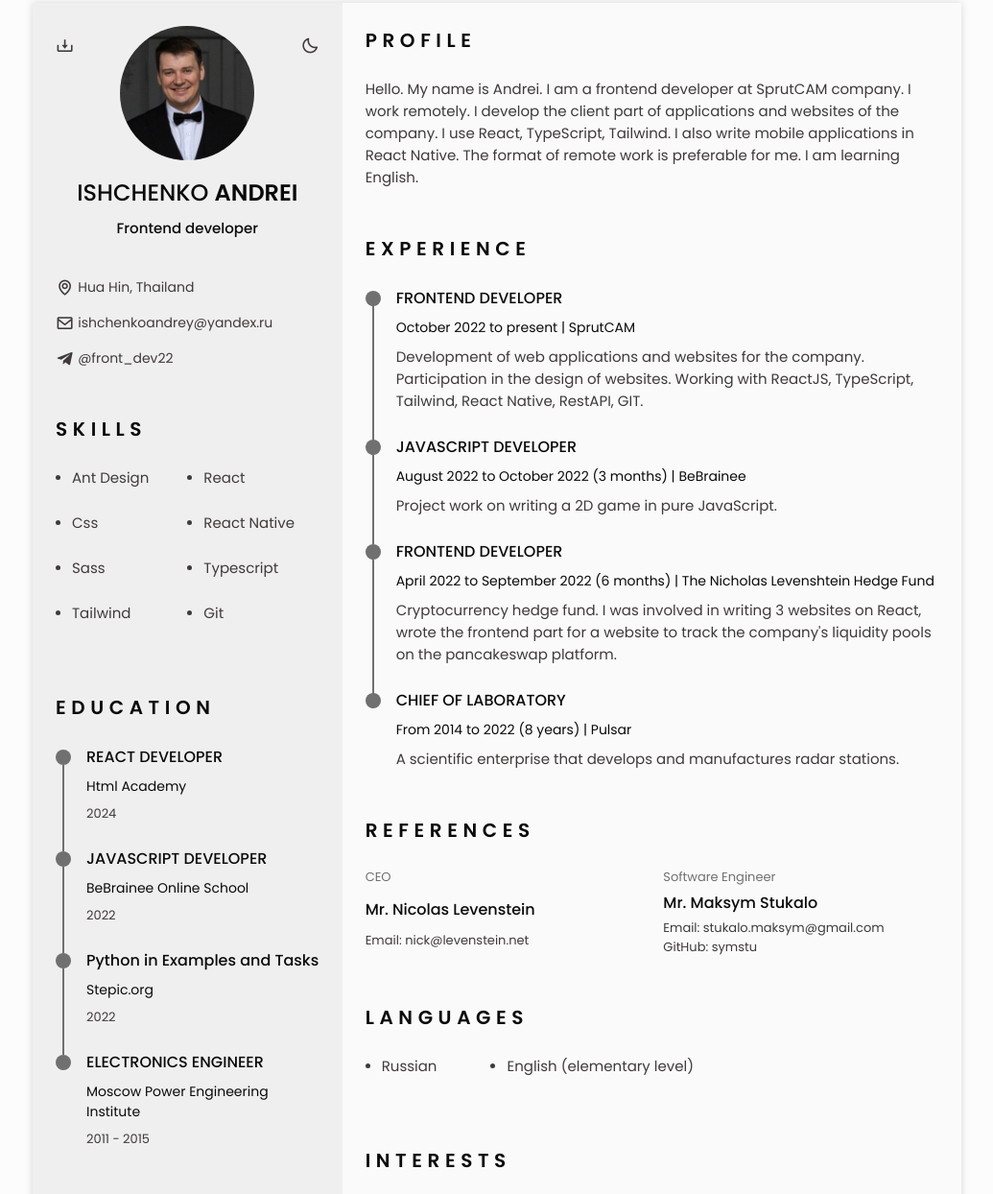
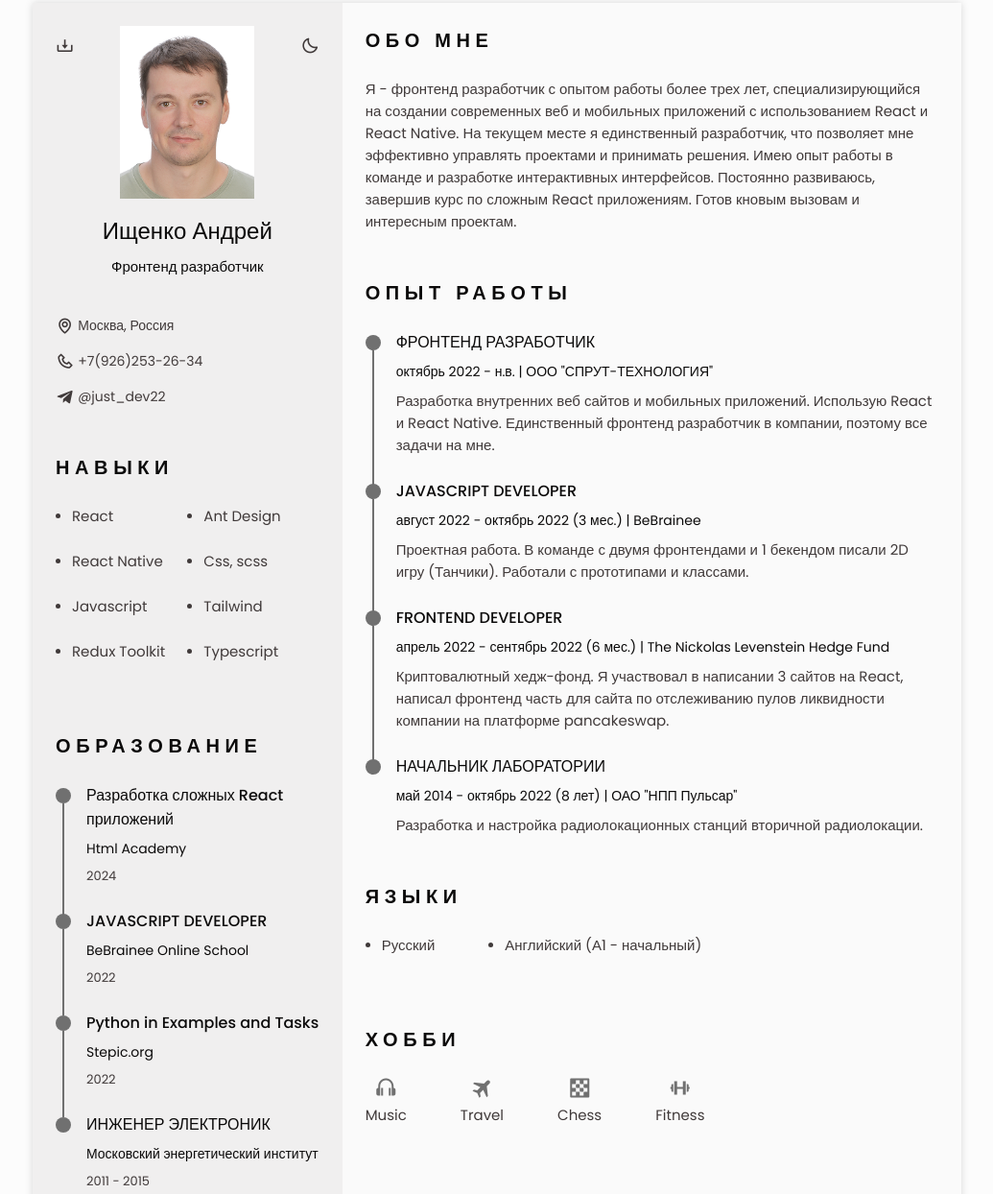
Before and after one commit to AndreyDev22/cv, a plain HTML site: page index.html in a window 1280 px wide. Shown: the part 45-1289 px from the top of the page at 96% size, without its empty margins (122-1157 px from the left). Drawn offline with nearby package versions, Linux system fonts and the light colour scheme.

Commit message:
update info

```diff
--- a/assets/css/style.css
+++ b/assets/css/style.css
@@ -3,12 +3,12 @@
 :root {
   --header-height: 3rem;
 
-    --title-color: #0B0A0A;
-    --text-color: #403A3A;
+  --title-color: #0b0a0a;
+  --text-color: #403a3a;
   --text-color-light: #707070;
-    --container-color: #FAFAFA;
-    --container-color-alt: #F0EFEF;
-    --body-color: #FCFCFC;
+  --container-color: #fafafa;
+  --container-color-alt: #f0efef;
+  --body-color: #fcfcfc;
 
   --body-font: 'Poppins', sans-serif;
   --h1-font-size: 1.5rem;
@@ -29,7 +29,9 @@
   --z-fixed: 100;
 }
 
-*, ::before, ::after {
+*,
+::before,
+::after {
   box-sizing: border-box;
 }
 
@@ -38,11 +40,11 @@ html {
 }
 
 body.dark-theme {
-    --title-color: #F2F2F2;
-    --text-color: #BFBFBF;
+  --title-color: #f2f2f2;
+  --text-color: #bfbfbf;
   --container-color: #212121;
   --container-color-alt: #181616;
-    --body-color: #2B2B2B;
+  --body-color: #2b2b2b;
 }
 
 body {
@@ -54,11 +56,17 @@ body {
   color: var(--text-color);
 }
 
-h1, h2, h3, ul, p {
+h1,
+h2,
+h3,
+ul,
+p {
   margin: 0;
 }
 
-h1, h2, h3 {
+h1,
+h2,
+h3 {
   color: var(--title-color);
   font-weight: var(--font-medium);
 }
@@ -196,9 +204,6 @@ img {
 }
 
 .home__img {
-    width: 140px;
-    height: 140px;
-    border-radius: 50%;
   justify-self: center;
   margin-bottom: var(--mb-1);
 }
@@ -450,7 +455,7 @@ body.scale-cv {
 }
 
 .scale-cv .section {
-    padding: 1.5rem 0 0.80rem;
+  padding: 1.5rem 0 0.8rem;
 }
 
 .scale-cv .section-title {
@@ -521,7 +526,7 @@ body.scale-cv {
 }
 
 .scale-cv .interests__container {
-    column-gap:  2.5rem;
+  column-gap: 2.5rem;
 }
 
 /*=================== MEDIA QUERIES ==================*/
--- a/index.html
+++ b/index.html
@@ -66,9 +66,15 @@
           <section class="home" id="home">
             <div class="home__container section bd-grid">
               <div class="home__data bd-grid">
-                <img src="assets/img/avatar.png" alt="" class="home__img" />
-                <h1 class="home__title">ISHCHENKO <b>ANDREI</b></h1>
-                <h3 class="home__profession">Frontend developer</h3>
+                <img
+                  src="assets/img/avatar.jpg"
+                  alt=""
+                  class="home__img"
+                  width="140px"
+                  height="140px"
+                />
+                <h1 class="home__title">Ищенко Андрей</h1>
+                <h3 class="home__profession">Фронтенд разработчик</h3>
 
                 <div>
                   <a download="" href="/assets/pdf/Ishchenko Andrey.pdf" class="home__button-movil"
@@ -79,13 +85,13 @@
 
               <div class="home__address bd-grid">
                 <span class="home__information">
-                  <i class="bx bx-map home__icon"></i> Hua Hin, Thailand
+                  <i class="bx bx-map home__icon"></i> Москва, Россия
                 </span>
                 <span class="home__information">
-                  <i class="bx bx-envelope home__icon"></i> ishchenkoandrey@yandex.ru
+                  <i class="bx bx-phone home__icon"></i> +7(926)253-26-34
                 </span>
                 <span class="home__information">
-                  <i class="bx bxl-telegram home__icon"></i> @front_dev22
+                  <i class="bx bxl-telegram home__icon"></i> @just_dev22
                 </span>
               </div>
             </div>
@@ -97,26 +103,26 @@
           </section>
 
           <section class="skills section" id="skills">
-            <h2 class="section-title">Skills</h2>
+            <h2 class="section-title">Навыки</h2>
             <div class="skills__content bd-grid">
               <ul class="skills__data">
-                <li class="skills__name"><span class="skills__circle"></span> Ant Design</li>
-                <li class="skills__name"><span class="skills__circle"></span> Css</li>
-                <li class="skills__name"><span class="skills__circle"></span> Sass</li>
-                <li class="skills__name"><span class="skills__circle"></span> Tailwind</li>
+                <li class="skills__name"><span class="skills__circle"></span> React</li>
+                <li class="skills__name"><span class="skills__circle"></span> React Native</li>
+                <li class="skills__name"><span class="skills__circle"></span> Javascript</li>
+                <li class="skills__name"><span class="skills__circle"></span> Redux Toolkit</li>
               </ul>
 
               <ul class="skills__data">
-                <li class="skills__name"><span class="skills__circle"></span> React</li>
-                <li class="skills__name"><span class="skills__circle"></span> React Native</li>
+                <li class="skills__name"><span class="skills__circle"></span> Ant Design</li>
+                <li class="skills__name"><span class="skills__circle"></span> Css, scss</li>
+                <li class="skills__name"><span class="skills__circle"></span> Tailwind</li>
                 <li class="skills__name"><span class="skills__circle"></span> Typescript</li>
-                <li class="skills__name"><span class="skills__circle"></span> Git</li>
               </ul>
             </div>
           </section>
 
           <section class="education section" id="education">
-            <h2 class="section-title">Education</h2>
+            <h2 class="section-title">Образование</h2>
             <div class="education__container bd-grid">
               <div class="education__content">
                 <div class="education__time">
@@ -124,7 +130,7 @@
                   <span class="education__line"></span>
                 </div>
                 <div class="education__data bd-grid">
-                  <h3 class="education__title">REACT DEVELOPER</h3>
+                  <h3 class="education__title">Разработка сложных React приложений</h3>
                   <span class="education__studies">Html Academy</span>
                   <span class="education__year">2024</span>
                 </div>
@@ -159,8 +165,8 @@
                   <!-- <span class="education__line"></span> -->
                 </div>
                 <div class="education__data bd-grid">
-                  <h3 class="education__title">ELECTRONICS ENGINEER</h3>
-                  <span class="education__studies">Moscow Power Engineering Institute</span>
+                  <h3 class="education__title">ИНЖЕНЕР ЭЛЕКТРОНИК</h3>
+                  <span class="education__studies">Московский энергетический институт</span>
                   <span class="education__year">2011 - 2015</span>
                 </div>
               </div>
@@ -169,20 +175,26 @@
         </div>
         <div class="resume__right">
           <section class="profile section" id="profile">
-            <h2 class="section-title">Profile</h2>
+            <h2 class="section-title">Обо мне</h2>
             <div class="profile bd-grid">
               <div class="profile">
                 <p class="profile">
-                  Hello. My name is Andrei. I am a frontend developer at SprutCAM company. I work
+                  Я - фронтенд разработчик с опытом работы более трех лет, специализирующийся на
+                  создании современных веб и мобильных приложений с использованием React и React
+                  Native. На текущем месте я единственный разработчик, что позволяет мне эффективно
+                  управлять проектами и принимать решения. Имею опыт работы в команде и разработке
+                  интерактивных интерфейсов. Постоянно развиваюсь, завершив курс по сложным React
+                  приложениям. Готов кновым вызовам и интересным проектам.
+                  <!-- Hello. My name is Andrei. I am a frontend developer at SprutCAM company. I work
                   remotely. I develop the client part of applications and websites of the company. I
                   use React, TypeScript, Tailwind. I also write mobile applications in React Native.
-                  The format of remote work is preferable for me. I am learning English.
+                  The format of remote work is preferable for me. I am learning English. -->
                 </p>
               </div>
             </div>
           </section>
           <section class="experience section" id="experience">
-            <h2 class="section-title">Experience</h2>
+            <h2 class="section-title">Опыт работы</h2>
             <div class="experience__container bd-grid">
               <div class="experience__content">
                 <div class="experience__time">
@@ -190,12 +202,13 @@
                   <span class="experience__line"></span>
                 </div>
                 <div class="experience__data bd-grid">
-                  <h3 class="experience__title">FRONTEND DEVELOPER</h3>
-                  <span class="experience__company">October 2022 to present | SprutCAM</span>
+                  <h3 class="experience__title">ФРОНТЕНД РАЗРАБОТЧИК</h3>
+                  <span class="experience__company"
+                    >октябрь 2022 - н.в. | ООО "СПРУТ-ТЕХНОЛОГИЯ"</span
+                  >
                   <p class="experience__description">
-                    Development of web applications and websites for the company. Participation in
-                    the design of websites. Working with ReactJS, TypeScript, Tailwind, React
-                    Native, RestAPI, GIT.
+                    Разработка внутренних веб сайтов и мобильных приложений. Использую React и React
+                    Native. Единственный фронтенд разработчик в компании, поэтому все задачи на мне.
                   </p>
                 </div>
               </div>
@@ -208,10 +221,11 @@
                 <div class="experience__data bd-grid">
                   <h3 class="experience__title">JAVASCRIPT DEVELOPER</h3>
                   <span class="experience__company"
-                    >August 2022 to October 2022 (3 months) | BeBrainee</span
+                    >август 2022 - октябрь 2022 (3 мес.) | BeBrainee</span
                   >
                   <p class="experience__description">
-                    Project work on writing a 2D game in pure JavaScript.
+                    Проектная работа. В команде с двумя фронтендами и 1 бекендом писали 2D игру
+                    (Танчики). Работали с прототипами и классами.
                   </p>
                 </div>
               </div>
@@ -224,13 +238,12 @@
                 <div class="experience__data bd-grid">
                   <h3 class="experience__title">FRONTEND DEVELOPER</h3>
                   <span class="experience__company"
-                    >April 2022 to September 2022 (6 months) | The Nicholas Levenshtein Hedge
-                    Fund</span
+                    >апрель 2022 - сентябрь 2022 (6 мес.) | The Nickolas Levenstein Hedge Fund</span
                   >
                   <p class="experience__description">
-                    Cryptocurrency hedge fund. I was involved in writing 3 websites on React, wrote
-                    the frontend part for a website to track the company's liquidity pools on the
-                    pancakeswap platform.
+                    Криптовалютный хедж-фонд. Я участвовал в написании 3 сайтов на React, написал
+                    фронтенд часть для сайта по отслеживанию пулов ликвидности компании на платформе
+                    pancakeswap.
                   </p>
                 </div>
               </div>
@@ -241,66 +254,32 @@
                   <!-- <span class="experience__line"></span> -->
                 </div>
                 <div class="experience__data bd-grid">
-                  <h3 class="experience__title">CHIEF OF LABORATORY</h3>
-                  <span class="experience__company">From 2014 to 2022 (8 years) | Pulsar</span>
+                  <h3 class="experience__title">НАЧАЛЬНИК ЛАБОРАТОРИИ</h3>
+                  <span class="experience__company"
+                    >май 2014 - октябрь 2022 (8 лет) | ОАО "НПП Пульсар"</span
+                  >
                   <p class="experience__description">
-                    A scientific enterprise that develops and manufactures radar stations.
+                    Разработка и настройка радиолокационных станций вторичной радиолокации.
                   </p>
                 </div>
               </div>
             </div>
           </section>
 
-          <!-- <section class="certificate section" id="sertificate">
-            <h2 class="section-title">Certificates</h2>
-            <div class="certificate__container bd-grid">
-              <div class="certificate__content">
-                <h3 class="certificate__title">Certificate in basic Python programming (2022)</h3>
-                <p class="certificate__description">
-                  Honors Certificate in Python in Examples and Tasks at stepic.org
-                </p>
-              </div>
-            </div>
-          </section> -->
-
-          <section class="references section" id="references">
-            <h2 class="section-title">References</h2>
-            <div class="references__container bd-grid">
-              <div class="references__content bd-grid">
-                <span class="references__subtitle">CEO</span>
-                <h3 class="references__title">Mr. Nicolas Levenstein</h3>
-                <ul class="references__contact">
-                  <!-- <li>Phone: 999-777-666</li> -->
-                  <li>Email: nick@levenstein.net</li>
-                </ul>
-              </div>
-
-              <div class="references__content bd-grid">
-                <span class="references__subtitle">Software Engineer</span>
-                <h3 class="references__title">Mr. Maksym Stukalo</h3>
-                <ul class="references__contact">
-                  <!-- <li>Phone: 999-777-666</li> -->
-                  <li>Email: stukalo.maksym@gmail.com</li>
-                  <li>GitHub: symstu</li>
-                </ul>
-              </div>
-            </div>
-          </section>
-
           <section class="languages section">
-            <h2 class="section-title">Languages</h2>
+            <h2 class="section-title">Языки</h2>
             <div class="languages__container">
               <ul class="languages__content bd-grid">
-                <li class="languages__name"><span class="languages__circle"></span> Russian</li>
+                <li class="languages__name"><span class="languages__circle"></span> Русский</li>
                 <li class="languages__name">
-                  <span class="languages__circle"></span> English (elementary level)
+                  <span class="languages__circle"></span> Английский (А1 - начальный)
                 </li>
               </ul>
             </div>
           </section>
 
           <section class="interests section">
-            <h2 class="section-title">Interests</h2>
+            <h2 class="section-title">Хобби</h2>
             <div class="interests__container bd-grid">
               <div class="interests__content">
                 <i class="bx bx-headphone interests__icon"></i>
```
Also changed, not shown: assets/img/avatar.jpg (added), assets/img/avatar.png (deleted). Lines whose indentation alone changed are shown as unchanged.
